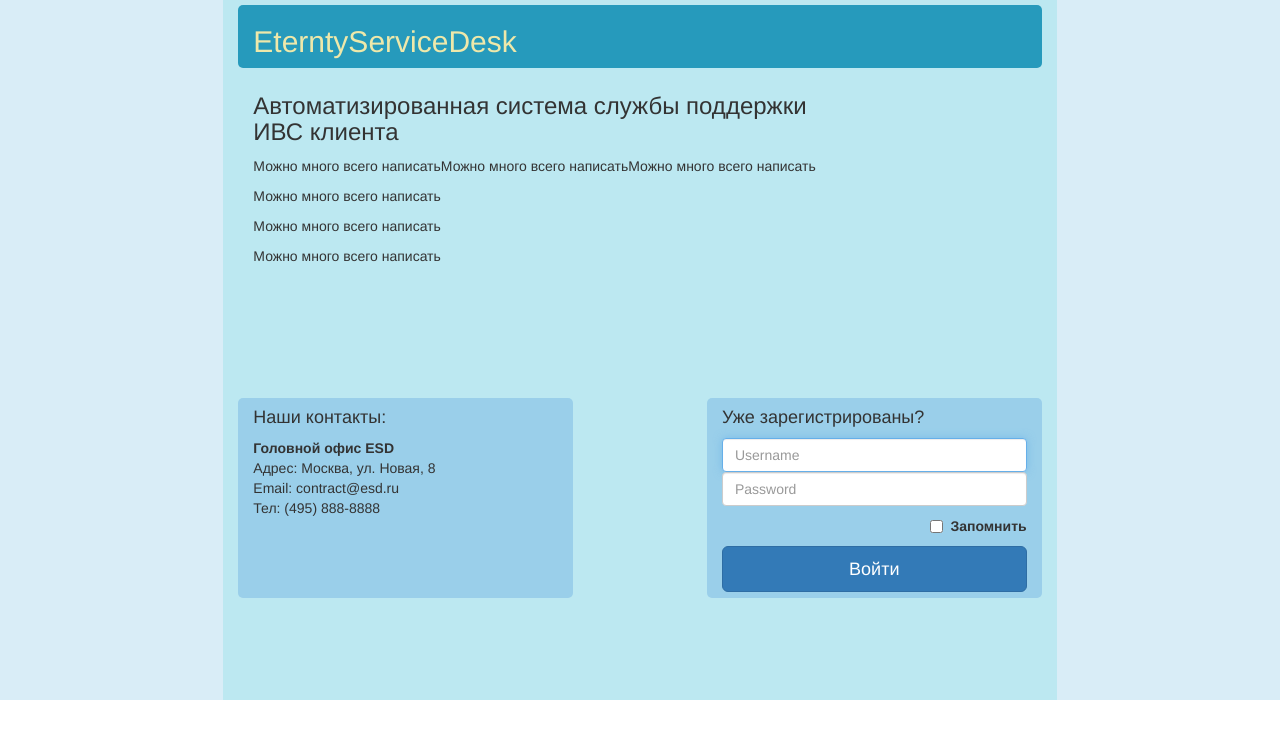
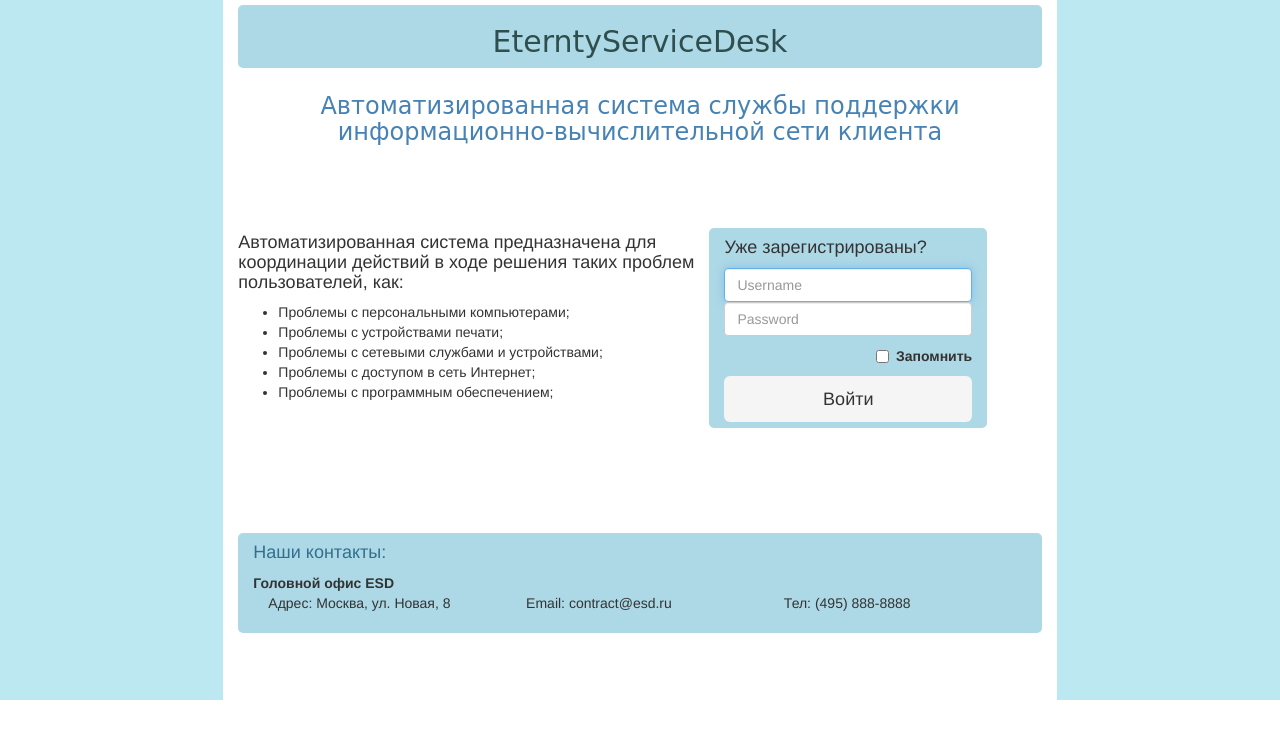
Before and after one commit to eternty/RequestSystem, a Django app: page /signin/ in a window 1280 px wide. Shown: the top 739 px of the page. Run offline with Django 3.2, Linux system fonts and the light colour scheme; parts of the project's set-up code (start-up, migrations or seed data) failed here and were passed over; some libraries are stand-ins or nearby versions.

```diff
--- a/templates/baseconsole.html
+++ b/templates/baseconsole.html
@@ -2,7 +2,7 @@
 {% block otherbodycontent %}
     <div class="container-fluid " >
    	    <div class="row-fluid">
-    	    <div class="col-md-6 panel-info panel">
+    	    <div class="col-md-6 panel-info panel scrolling">
 
                     <div class="panel-heading">{% block lefttablename %}{% endblock %}</div>
                     <div class="panel-body">
--- a/templates/manager.html
+++ b/templates/manager.html
@@ -5,7 +5,7 @@
     <th colspan="7" style="text-align: center">Зарегистрированные заявки</th>
 {% endblock %}
 {% block lefttablecolumns %}
-
+<tr>
     <th>ID заявки</th>
     <th>Заголовок</th>
     <th>Тип</th>
@@ -13,7 +13,7 @@
     <th>Дата регистрации</th>
     <th>Компания</th>
     <th>Заказчик</th>
-
+</tr>
 {% endblock %}
 {% block lefttablecontent %}
     {% for newreq in newrequests %}
--- a/templates/signin_page.html
+++ b/templates/signin_page.html
@@ -11,34 +11,32 @@
 
 </head>
 <body>
-    <div class="container-fluid" style="height: 700px; background-color:#d9edf7" >
+    <div class="container-fluid " style="height: 700px; background-color: #bce8f1" >
 
-        <div class="container-fluid col-md-offset-2 col-md-8" style="background-color:#bce8f1; height: 700px " >
-            <div class="container-fluid " style="background-color: #269abc; border-radius: 5px; margin-top: 5px">
-                <h2 style="color: palegoldenrod">EterntyServiceDesk</h2>
+        <div class="container-fluid col-md-offset-2 col-md-8" style="background-color:#fff; height: 700px " >
+            <div class="container-fluid " style="background-color:lightblue; border-radius: 5px;border-color: #080808; margin-top: 5px">
+                <h2 class= "text-center" style="color: darkslategray; font-family: cursive">EterntyServiceDesk</h2>
             </div>
-        <div class="container-fluid " style="background-color:transparent ; height: 320px; border-radius: 5px; margin-top: 5px">
-            <h3 class=text-center">Автоматизированная система службы поддержки <br>
-                ИВС клиента<br>
+            <div class="row ">
+                <div class="container-fluid col-md-12 " style="background-color:transparent ; height: 150px; border-radius: 5px; margin-top: 5px">
+                    <h3 class="text-center" style="font-family:cursive; color:steelblue">Автоматизированная система службы поддержки <br>
+                        информационно-вычислительной сети клиента<br>
                     </h3>
-            <p>Можно много всего написатьМожно много всего написатьМожно много всего написать</p>
-            <p>Можно много всего написать</p>
-            <p>Можно много всего написать</p>
-            <p>Можно много всего написать</p>
+                </div>
+                </div>
+            <div class="row">
+                <div class=" container col-md-7">
+                    <h4>Автоматизированная система предназначена для координации действий в ходе решения таких проблем пользователей, как:</h4>
+                    <ul>
+                        <li>Проблемы с персональными компьютерами;</li>
+                        <li>Проблемы с устройствами печати;</li>
+                        <li>Проблемы с сетевыми службами и устройствами;</li>
+                        <li>Проблемы с доступом в сеть Интернет;</li>
+                        <li>Проблемы с программным обеспечением;</li>
+                    </ul>
                 </div>
 
-        <div class="col-md-5" style="background-color: #9acfea; height: 200px;border-width: 2px; border-radius: 5px;border-color: palevioletred; margin-top: 5px">
-            <h4>Наши контакты:</h4>
-            <address>
-                <strong>Головной офис ESD</strong><br>
-                Адрес: Москва, ул. Новая, 8 <br>
-                Email: contract@esd.ru<br>
-                Тел: (495) 888-8888
-
-            </address>
-
-        </div>
-        <div class="col-md-5 col-md-offset-2 " style="background-color: #9acfea;height: 200px;border-radius: 5px;border-color:#000000; border-width: 5px ;margin-top:5px">
+                <div class="container col-md-4" style="background-color: lightblue;height: 200px;border-radius: 5px;border-color:#000000; border-width: 5px ;margin-top:5px">
                     <form class="form-signin" role="form" method="post">
                         <h4 class="form-signin-heading">Уже зарегистрированы?</h4>
                         <input type="text" class="form-control" placeholder="Username" name="username" required="" autofocus="">
@@ -46,14 +44,28 @@
                         <label class="checkbox pull-right">
                             <input type="checkbox" value="remember-me" class="pull-right"> Запомнить
                         </label>
-                <button class="btn btn-lg btn-primary btn-block" type="submit">Войти</button>
+                        <button class="btn btn-lg  btn-block" style="background-color: #f5f5f5" type="submit">Войти</button>
                     </form>
-        </div>
-        <div class="container-fluid">
-
                 </div>
 
             </div>
+            <div class="row-fluid col-md-12" style="height: 100px">
+
+            </div>
+            <div class="row-fluid">
+                <div class="col-md-12" style="background-color: lightblue; height: 100px;border-width: 2px; border-radius: 5px;border-color: palevioletred; margin-top: 5px">
+                    <h4 style="color:#31708f">Наши контакты:</h4>
+                    <address>
+                        <strong>Головной офис ESD</strong><br>
+                        <p class="col-md-4">Адрес: Москва, ул. Новая, 8</p>
+                        <p class="col-md-4 ">Email: contract@esd.ru </p>
+                        <p class=" col-md-4" >Тел: (495) 888-8888</p>
+
+                    </address>
+                </div>
+            </div>
+        </div>
+
 
 
     </div>
```
Also changed, not shown: templates/logout.html (+29 -11 lines). Lines whose indentation alone changed are shown as unchanged.
